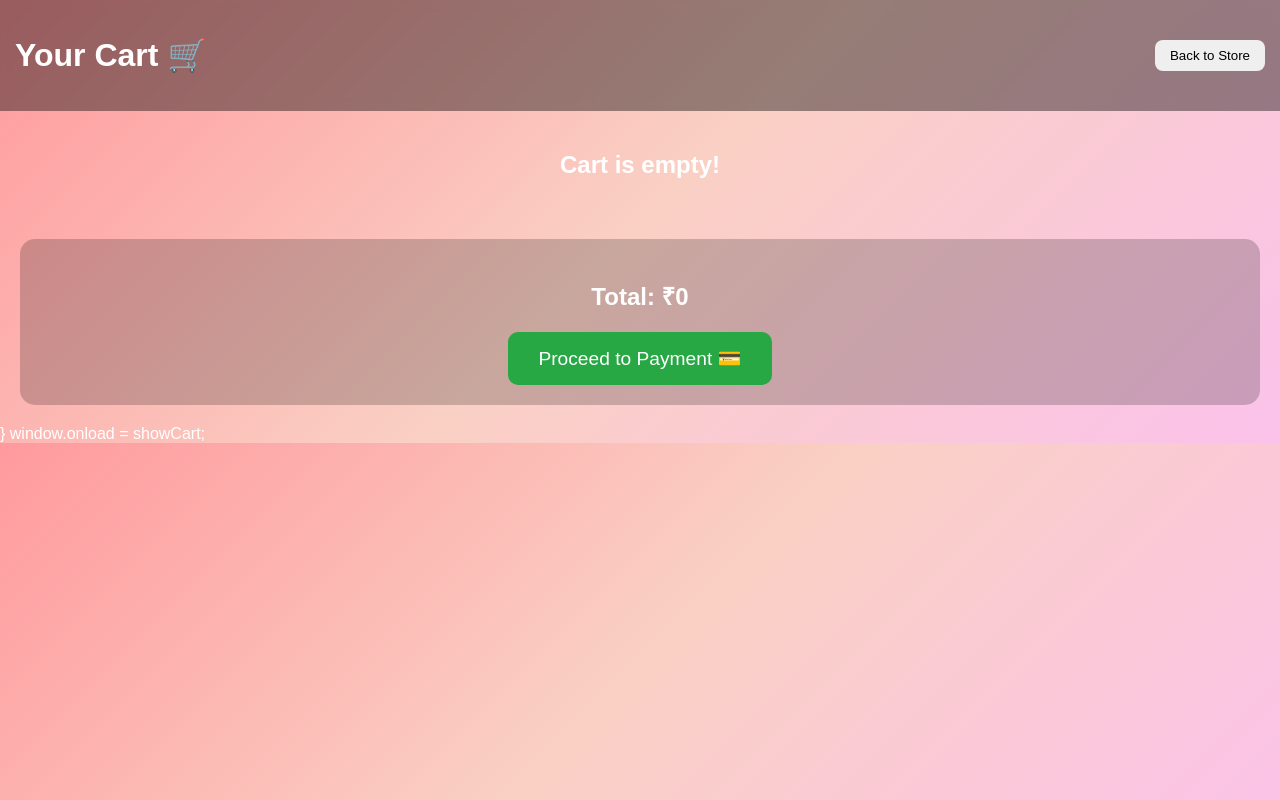
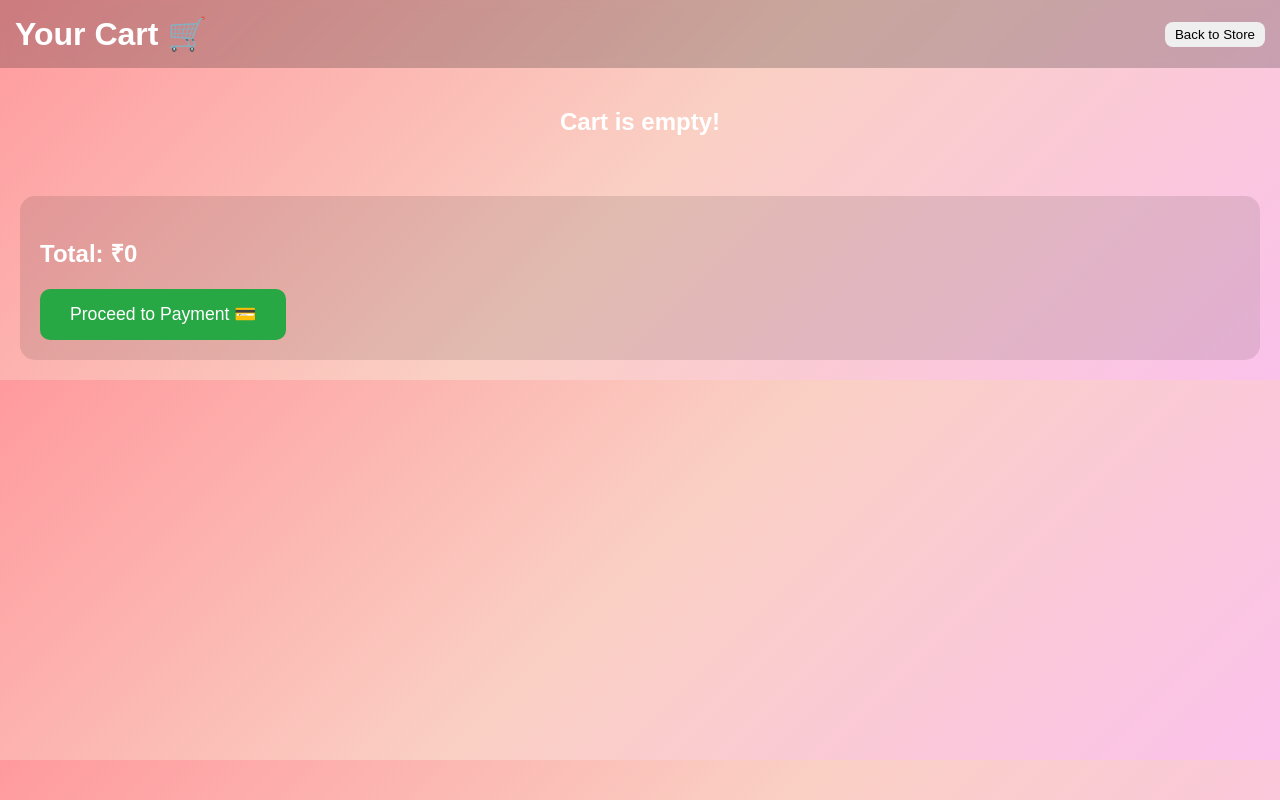
Before and after one commit to dattajoldapke07-hue/Datta-Ajay-store, a plain HTML site: page cart.html in a window 1280 px wide. Drawn offline with Linux system fonts and the light colour scheme.

Commit message:
Update cart.html

```diff
--- a/cart.html
+++ b/cart.html
@@ -6,16 +6,16 @@
 <link rel="stylesheet" href="style.css">
 </head>
 <body>
-<header>
-  <h1>Your Cart 🛒</h1>
-  <a href="index.html"><button>Back to Store</button></a>
+<header style="display:flex; justify-content: space-between; padding:15px; background:rgba(0,0,0,0.2);">
+  <h1 style="margin:0;">Your Cart 🛒</h1>
+  <a href="index.html"><button style="padding:5px 10px; cursor:pointer;">Back to Store</button></a>
 </header>
 
 <div id="cartItems" style="display: flex; flex-wrap: wrap; justify-content: center; padding: 20px;"></div>
 
-<div style="text-align: center; padding: 20px; background: rgba(0,0,0,0.2); border-radius: 15px; margin: 20px;">
+<div style="background:rgba(0,0,0,0.1); padding:20px; border-radius:15px; margin:20px;">
   <h2 id="totalPrice">Total: ₹0</h2>
-  <button onclick="goToPayment()" style="padding: 15px 30px; font-size: 1.2rem; background: #28a745; color: white; border: none; border-radius: 10px; cursor: pointer;">Proceed to Payment 💳</button>
+  <button onclick="goToPayment()" style="padding:15px 30px; background:#28a745; color:white; border:none; border-radius:10px; cursor:pointer; font-size:1.1rem;">Proceed to Payment 💳</button>
 </div>
 
 <script>
@@ -24,27 +24,24 @@ let cart = JSON.parse(localStorage.getItem("cart")) || [];
 function showCart(){
   const container = document.getElementById("cartItems");
   container.innerHTML = "";
-  if(cart.length === 0){
-    container.innerHTML = "<h2 style='color:white;'>Cart is empty!</h2>";
-    return;
-  }
+  if(cart.length===0){ container.innerHTML="<h2>Cart is empty!</h2>"; return; }
 
-  cart.forEach(item => {
+  cart.forEach(item=>{
     container.innerHTML += `
-      <div class="product">
-        <img src="${item.image}" alt="${item.name}" style="width:100px; height:100px; object-fit:cover; border-radius:10px;">
+      <div class="product" style="background:white; color:#333; margin:10px; padding:15px; border-radius:15px; width:200px;">
+        <img src="${item.image}" style="width:100%; border-radius:10px;">
         <h3>${item.name}</h3>
         <p>₹${item.price} x ${item.qty}</p>
-        <p>Subtotal: ₹${item.price * item.qty}</p>
+        <p><b>Subtotal: ₹${item.price * item.qty}</b></p>
       </div>`;
   });
 
-  let total = cart.reduce((sum, i) => sum + i.price * i.qty, 0);
-  document.getElementById("totalPrice").innerText = "Total: ₹" + total;
+  let total = cart.reduce((sum,i)=>sum+i.price*i.qty,0);
+  document.getElementById("totalPrice").innerText = "Total: ₹"+total;
 }
 
 function goToPayment(){
-  if(cart.length === 0){ alert("Cart is empty!"); return; }
+  if(cart.length===0){ alert("Cart is empty!"); return; }
   window.location.href = "payment.html";
 }
 
@@ -52,12 +49,3 @@ window.onload = showCart;
 </script>
 </body>
 </html>
-}
-
-window.onload = showCart;
-</script>
-</body>
-</html>
-</body>
-</html></body>
-</html>
```
